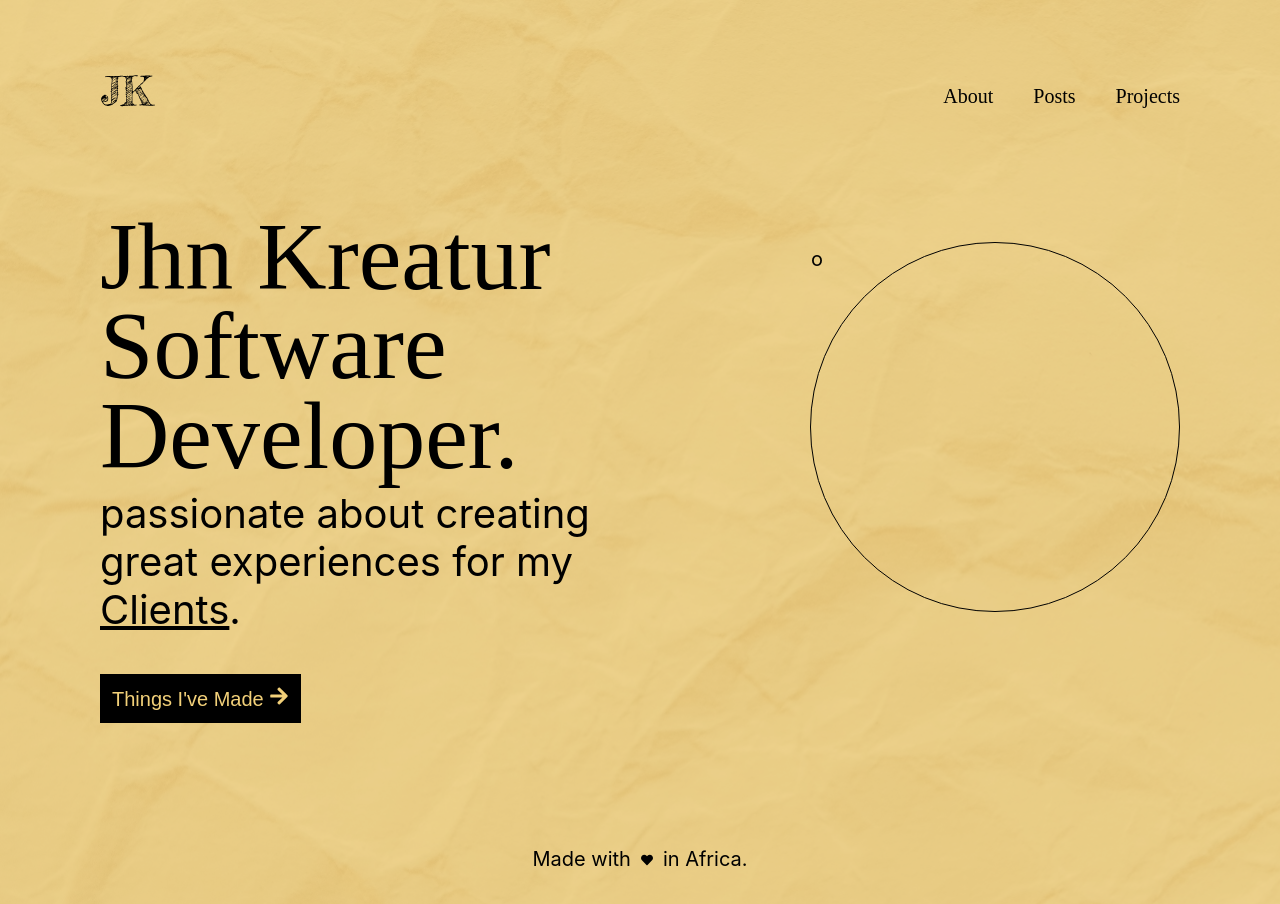
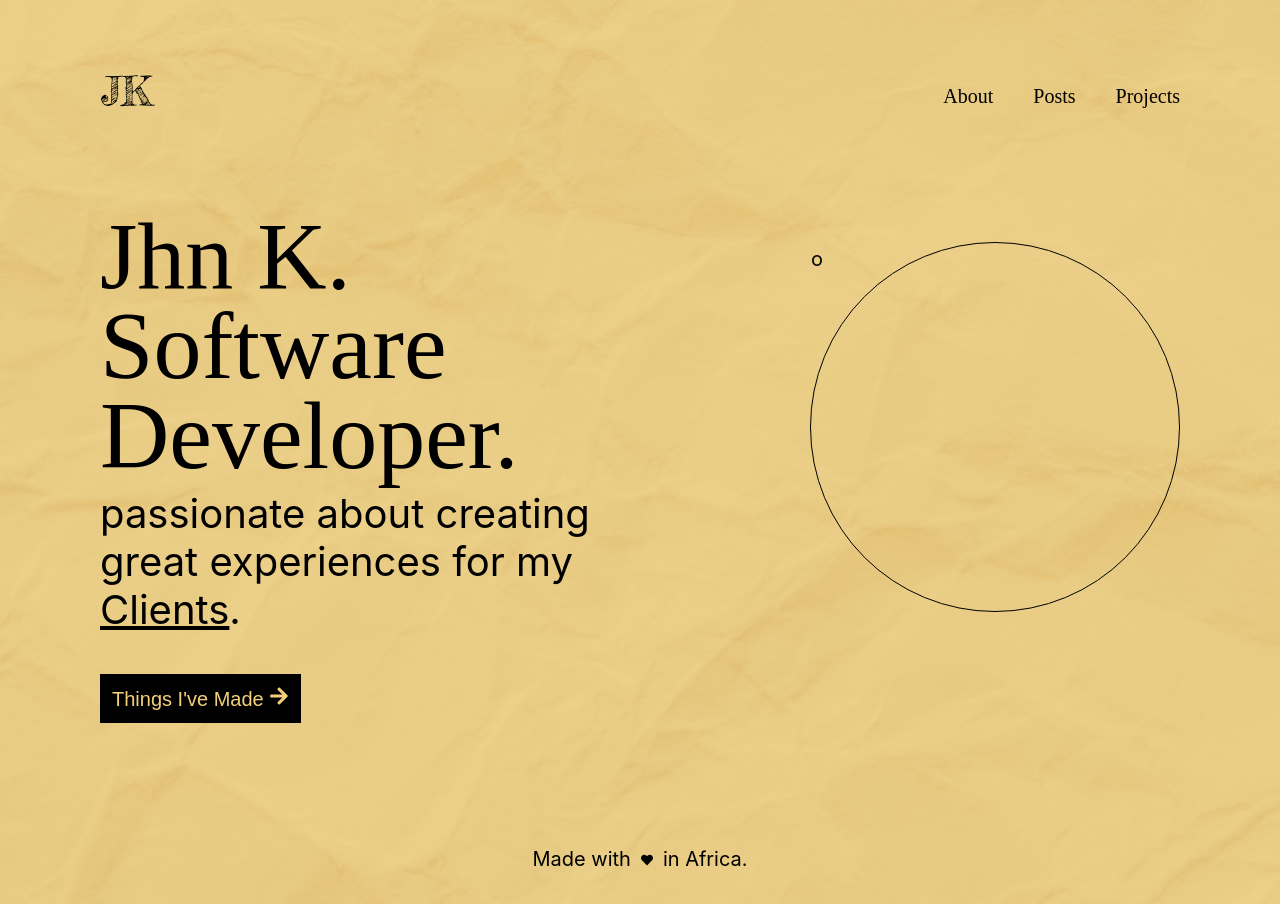
Before and after one commit to chibuzorEbede/portfolio, a Next.js app: page / in a window 1280 px wide. Shown: the top 904 px of the page. Built offline with nearby package versions, Linux system fonts and the light colour scheme; a web font is replaced by a local one.

Commit message:
updated name on home page

```diff
--- a/components/home.js
+++ b/components/home.js
@@ -33,7 +33,7 @@ function Home() {
       <div className={styles.left}>
         <h1 className={styles.intro}>
           {/* Fullstack <br /> */}
-          Jhn Kreatur
+          Jhn K.
           <br />
           Software <br />
           Developer.
```
